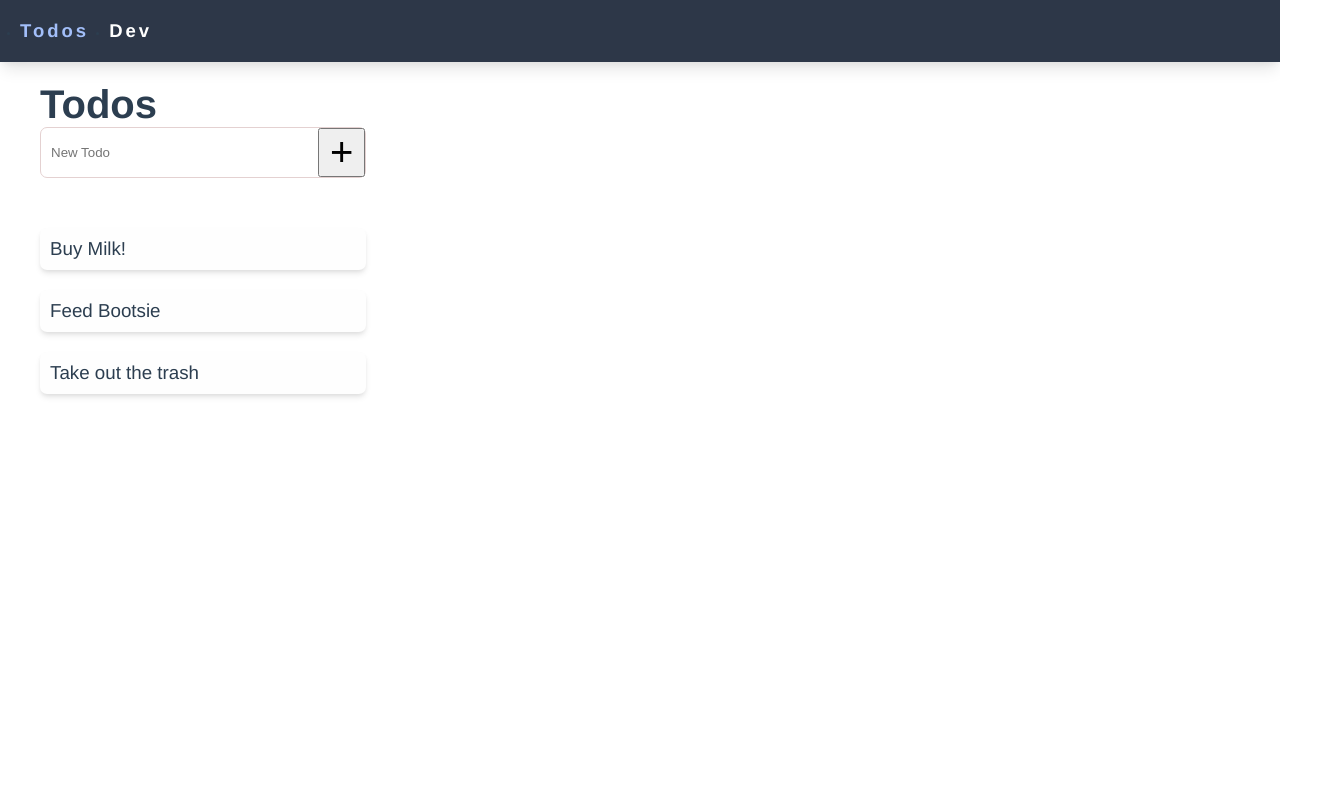
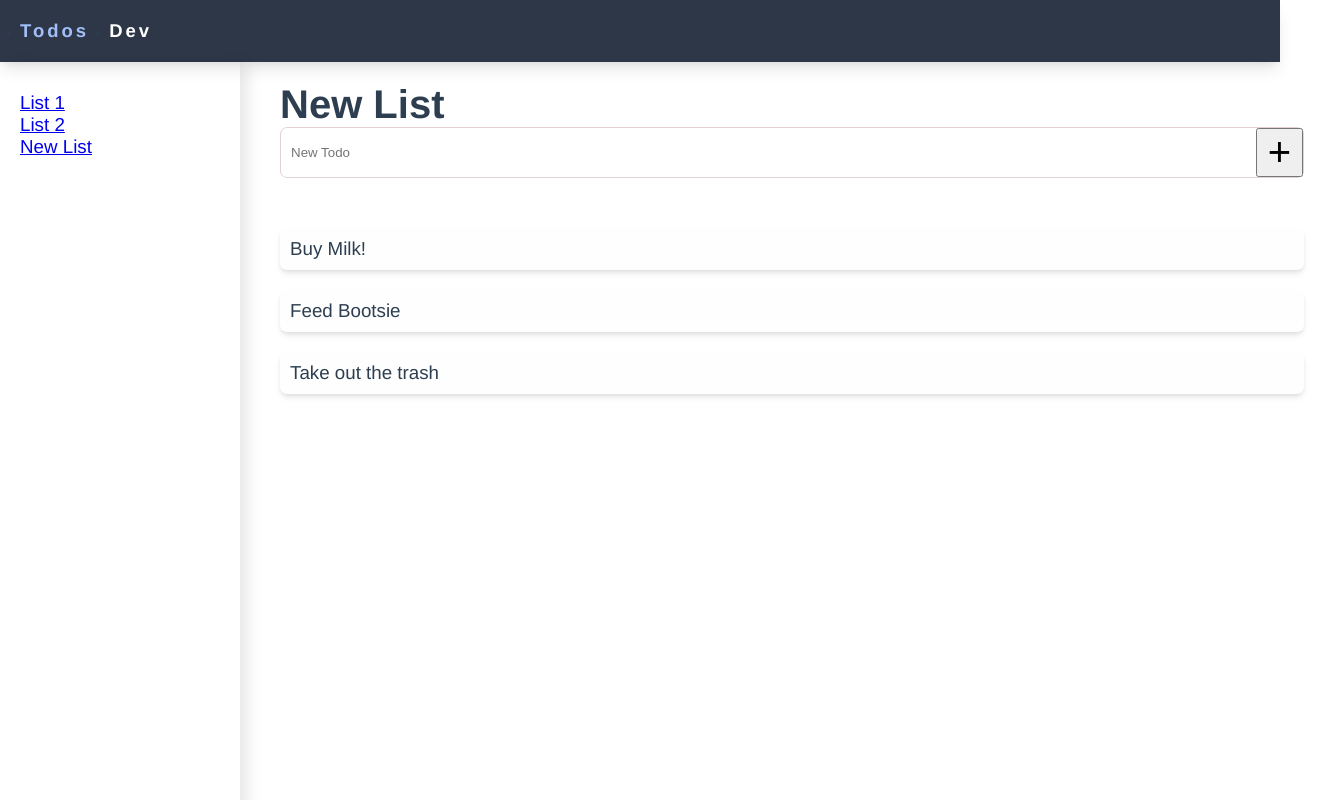
Before and after one commit to unChartedZone/todo-app, a React (Create React App) app: page /todos in a window 1280 px wide. Shown: the top 800 px of the page, 1324 px wide, since content can reach past the window. Built offline with nearby package versions, Linux system fonts and the light colour scheme.

Commit message:
todos now display lists and new list option in sidebar

```diff
--- a/src/Router.js
+++ b/src/Router.js
@@ -17,12 +17,12 @@ const Router = () => {
         <Route exact path="/">
           <Redirect to="/todos" />
         </Route>
-        <Route exact path="/todos" component={Todos} />
+        <Route exact path="/todos/:id?" children={<Todos />} />
         <Route exact path="/about" component={About} />
         <Route exact path="/dev" component={Dev} />
       </Switch>
     </BrowserRouter>
-  )
-}
+  );
+};
 
-export default Router
+export default Router;
--- a/src/components/Sidebar.js
+++ b/src/components/Sidebar.js
@@ -2,17 +2,19 @@ import React from 'react';
 import { NavLink } from 'react-router-dom';
 
 const Sidebar = (props) => {
-
   return (
     <div className="sidebar">
       <ul className="sidebar__list">
         {props.collections.map((list) => {
           return (
             <li key={list.id} className="body--1">
-              <NavLink to={`/${list.name}`}>{list.name}</NavLink>
+              <NavLink to={`/todos/${list.id}`}>{list.name}</NavLink>
             </li>
           );
         })}
+        <li className="body--1">
+          <NavLink to="/todos">New List</NavLink>
+        </li>
       </ul>
     </div>
   );
--- a/src/scss/components/_sidebar.scss
+++ b/src/scss/components/_sidebar.scss
@@ -1,5 +1,6 @@
 .sidebar {
   display: flex;
+  flex-direction: column;
   padding: 3rem 2rem;
   height: 100vh;
   width: 20rem;
--- a/src/views/Dev.js
+++ b/src/views/Dev.js
@@ -1,10 +1,7 @@
 import React, { useState } from 'react';
 
 const Dev = (props) => {
-
-  console.log(props)
-
-  const [counter, setCounter] = useState(0)
+  const [counter, setCounter] = useState(0);
 
   return (
     <div>
@@ -17,5 +14,4 @@ const Dev = (props) => {
   );
 };
 
-
 export default Dev;
--- a/src/views/Todos.js
+++ b/src/views/Todos.js
@@ -1,32 +1,40 @@
 import React, { useState } from 'react';
+import { useParams } from 'react-router-dom';
 import Sidebar from '../components/Sidebar';
 
 const Todos = (props) => {
+  let { id } = useParams();
 
-  const [newTodo, setNewTodo] = useState('')
+  const [newTodo, setNewTodo] = useState('');
 
-  const [todos, setTodos ] = useState([
-    { id: 1, title: 'Buy Milk!'},
-    { id: 2, title: 'Feed Bootsie'},
-    { id: 3, title: 'Take out the trash'},
-  ])
+  const [todos, setTodos] = useState([
+    { id: 1, title: 'Buy Milk!' },
+    { id: 2, title: 'Feed Bootsie' },
+    { id: 3, title: 'Take out the trash' },
+  ]);
+
+  const collections = [
+    { id: 1, name: 'List 1', collectionId: 1 },
+    { id: 2, name: 'List 2' },
+  ];
 
   const addTodo = (e) => {
-    e.preventDefault()
+    e.preventDefault();
     setTodos([
       ...todos,
       {
         id: todos.length + 1,
         title: newTodo,
-      }
-    ])
-    setNewTodo('')
-  }
+      },
+    ]);
+    setNewTodo('');
+  };
 
   return (
     <div className="todos">
+      <Sidebar collections={collections} />
       <div className="todos__content container mx-4">
-        <h1 className="h1">Todos</h1>
+        <h1 className="h1">{id ? collections[id - 1].name : 'New List'}</h1>
         <div className="text-field">
           <form className="text-field__form">
             <input
@@ -47,12 +55,12 @@ const Todos = (props) => {
               <div className="todos__item" key={todo.id}>
                 <p>{todo.title}</p>
               </div>
-            )
+            );
           })}
         </div>
       </div>
     </div>
   );
-}
+};
 
 export default Todos;
```
